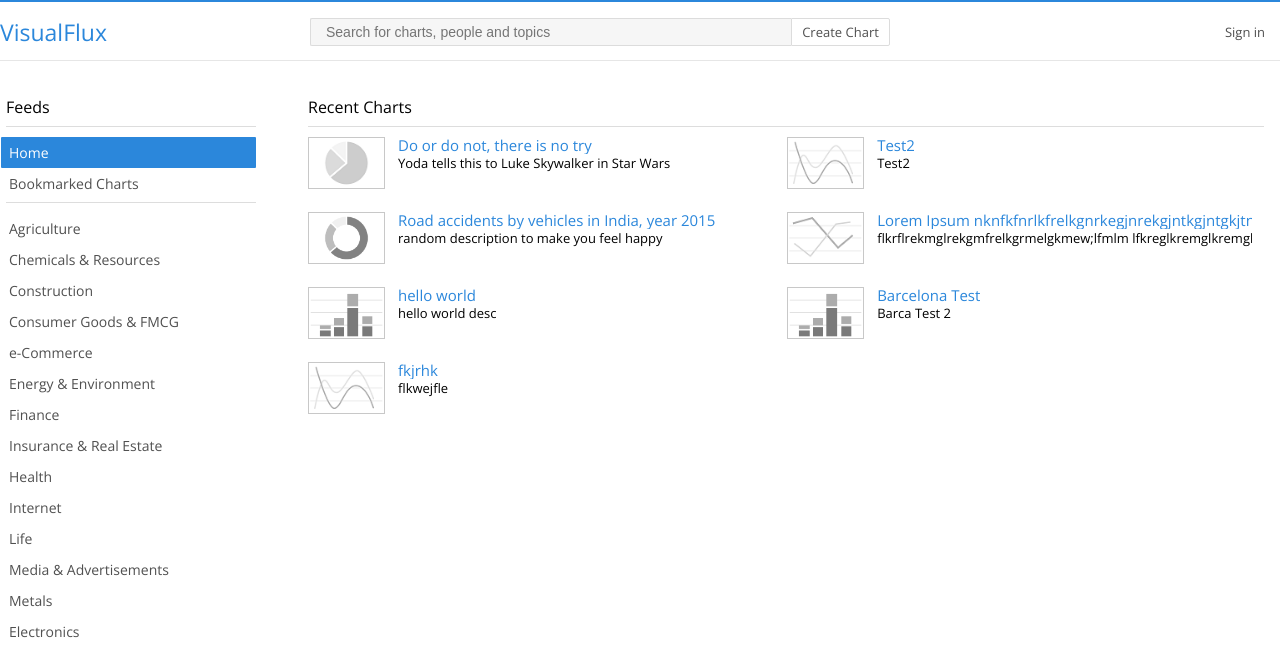
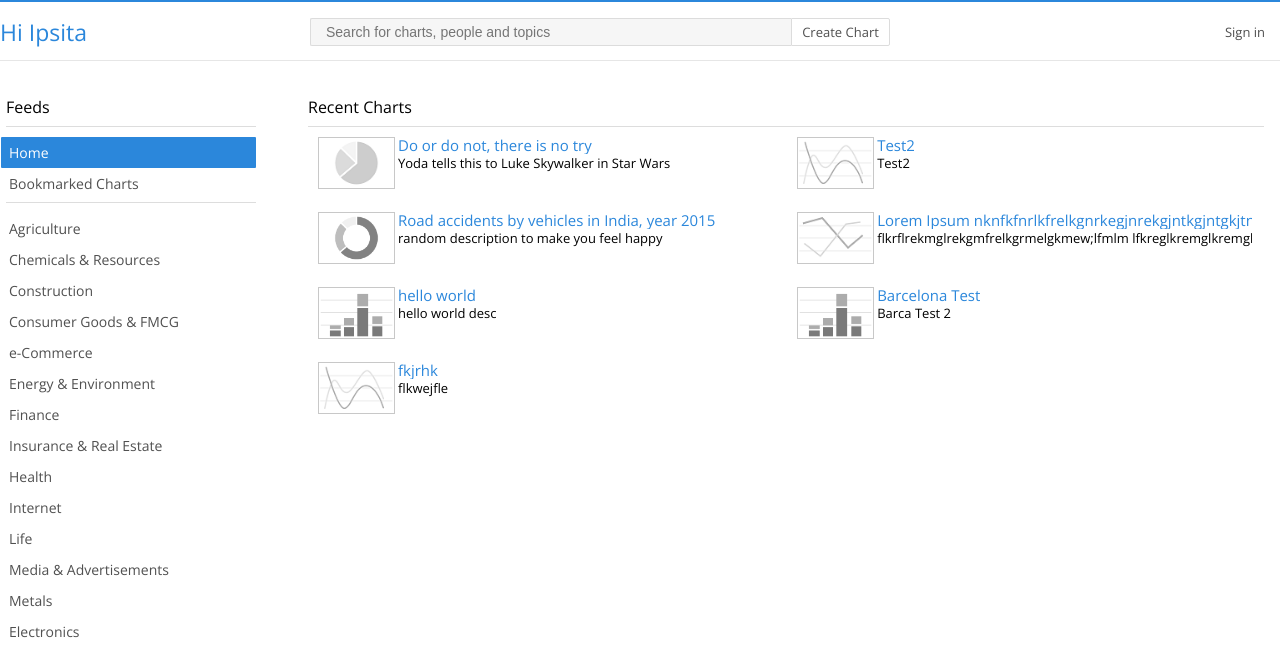
Before and after one commit to imjitesh/visualflux, a Flask app: page / in a window 1280 px wide. Shown: the top 654 px of the page. Run offline with Flask 2, Linux system fonts and the light colour scheme; data comes from the database, SQL or seed files in the repository.

Commit message:
better ui

```diff
--- a/static/css/_jN4WEXYLggl.css
+++ b/static/css/_jN4WEXYLggl.css
@@ -59,6 +59,11 @@ li#search-header{border-top-left-radius:3px;border-top-right-radius:3px;text-ali
     padding-top:10px;
     padding-bottom:10px;
     display:inline-block;
+    cursor:pointer;
+}
+
+.container ul.disp li:hover{
+    background:rgba(250,250,250,1);
 }
 
 
@@ -77,6 +82,7 @@ li#search-header{border-top-left-radius:3px;border-top-right-radius:3px;text-ali
     filter: grayscale(100%);
     -webkit-transition: -webkit-filter 0.15s; /* Safari */
     transition: filter 0.15s;
+    margin-left:10px;
 }
 .container ul.disp li .liTitle{
     height:17px;
--- a/templates/header.html
+++ b/templates/header.html
@@ -32,7 +32,7 @@
 			<div style="width:100%;height:2px;background-color:#2B87DB;"></div>
 			<div id="insidebar">
 				<ul class="leftsided">
-					<li><a href="/" style="color:#2b87db;">VisualFlux</a></li>
+					<li><a href="/" style="color:#2b87db;">Hi Ipsita</a></li>
 					<li style="margin-left:60px;">
 						<form id="searchbox" action="">
    							<input id="search" type="text" ng-model="name" placeholder="Search for charts, people and topics">
```
